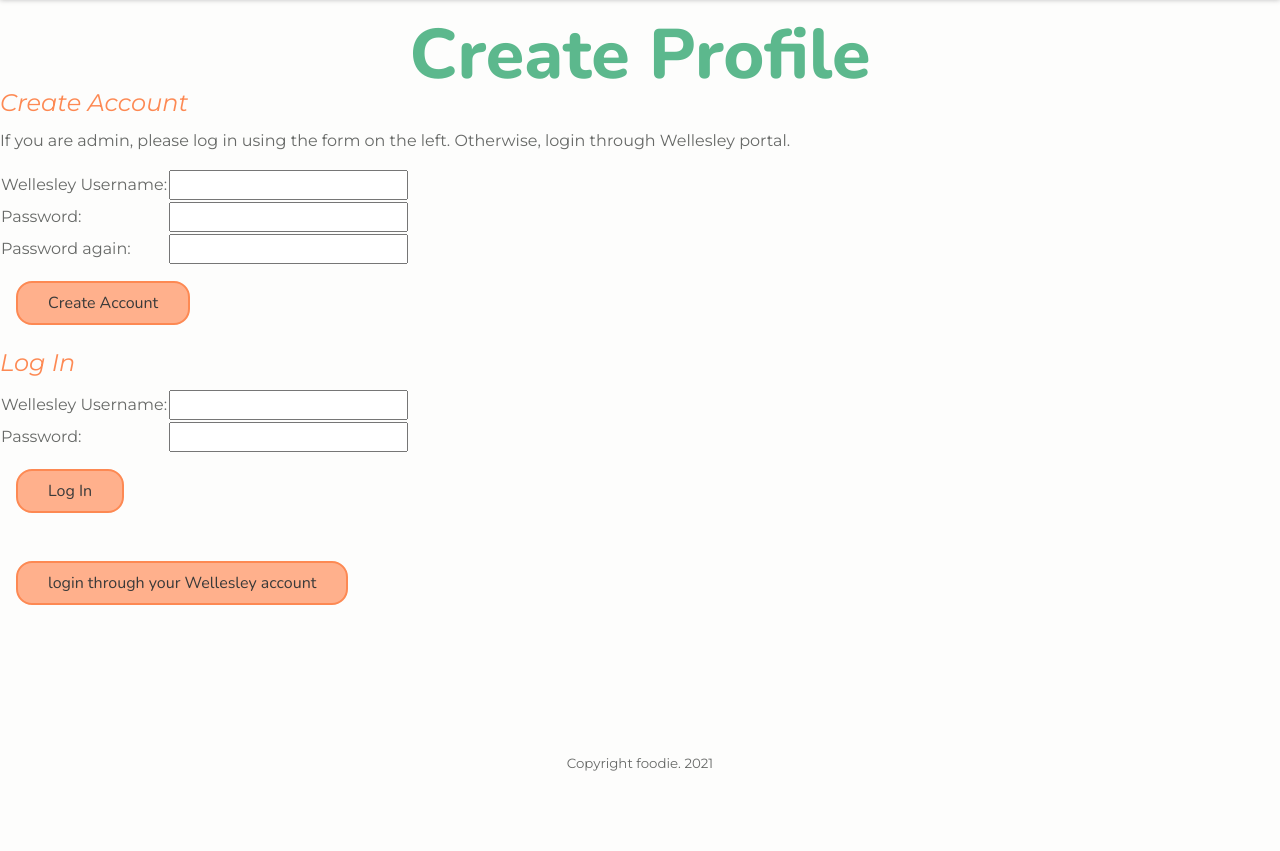
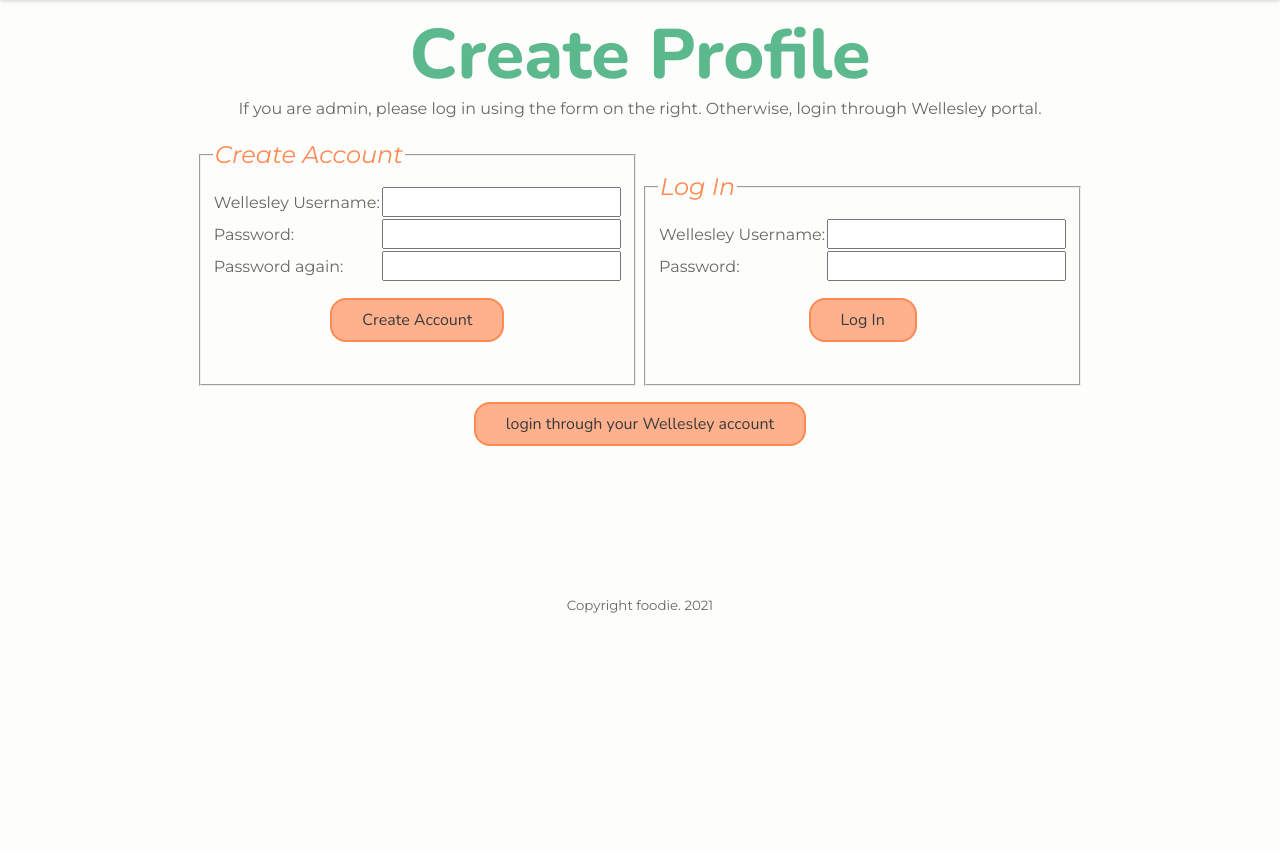
Before and after one commit to fangwenxia/foodie, a Flask app: page /user_login/ in a window 1280 px wide. Shown: the part 70-921 px from the top of the page. After the commit the page ends 683 px from the top, so only its background shows below. Run offline with Flask 2, Linux system fonts and the light colour scheme; a user stored in the database is signed in.

Commit message:
login blocks

```diff
--- a/app.py
+++ b/app.py
@@ -148,8 +148,17 @@ def food(fid):
 def updateFood(fid):
     conn = dbi.connect()
     if request.method == "GET":
-        item = menuUp.lookupFoodItem(conn, fid)
-        return render_template('foodUpdate.html', food = item, title = ("Update " + item["name"]))
+        try:
+            sessvalue = request.cookies.get('session')
+            username = session['CAS_USERNAME']
+            item = menuUp.lookupFoodItem(conn, fid)
+            return render_template('foodUpdate.html', food = item, title = ("Update " + item["name"]))
+        except:
+            flash("Please log in to update food")
+            return redirect(url_for("create"))
+
+
+
     elif request.form.get("submit") == "update":
         try:
             ingredients = request.form["ingredients"]
@@ -584,11 +593,15 @@ def reviews(fid):
     conn=dbi.connect()
     if request.method=='GET':
         # get the form to display
-        sessvalue = request.cookies.get('session')
-        username = session['CAS_USERNAME']
-        name=feed_queries.search_fid(conn,fid)['name']
-        title="Reviews"
-        return render_template('feed.html',title=title,name=name, fid = fid, username=username)
+        try:
+            sessvalue = request.cookies.get('session')
+            username = session['CAS_USERNAME']
+            name=feed_queries.search_fid(conn,fid)['name']
+            title="Reviews"
+            return render_template('feed.html',title=title,name=name, fid = fid, username=username)
+        except:
+            flash("Please log in to add a review")
+            return redirect(url_for("create"))
     else:
         # get the input form values from the submitted form
         sessvalue = request.cookies.get('session')
--- a/static/style.css
+++ b/static/style.css
@@ -56,6 +56,36 @@ h1 {
     text-align: center;
 }
 
+fieldset {
+    display: block;
+    margin-inline-start: 2px;
+    margin-inline-end: 2px;
+    padding-block-start: 0.35em;
+    padding-inline-start: 0.75em;
+    padding-inline-end: 0.75em;
+    padding-block-end: 0.625em;
+    min-inline-size: min-content;
+    border-width: 2px;
+    border-style: groove;
+    border-color: threedface;
+    border-image: initial;
+}
+
+.legend{
+    display: block;
+    padding-inline-start: 2px;
+    padding-inline-end: 2px;
+    border-width: initial;
+    border-style: none;
+    border-color: initial;
+    border-image: initial;
+    font-family: Montserrat;
+    color: var(--orange);
+    font-style: italic;
+    margin-top: -.5em;
+    width: auto;
+    float:inherit;
+}
 .sr-only{
     position:absolute;
     left:-10000px;
@@ -65,7 +95,7 @@ h1 {
     overflow:hidden;
  }
 
-#create_form {
+#create_forms {
     display: inline-block;
     /* text-align: center; */
 }
--- a/templates/create.html
+++ b/templates/create.html
@@ -10,11 +10,12 @@
 {% block content %}
 
 <h1>Create Profile</h1>
+<div class="login_forms" align=center>
+<p>If you are admin, please log in using the form on the right. Otherwise, login through Wellesley portal.</p>
 
-<form id="create_form" method="POST" action="{{url_for('create')}}"> <!--FIX THIS URL-->
-
-<legend>Create Account</legend>
-    <p>If you are admin, please log in using the form on the left. Otherwise, login through Wellesley portal.</p>
+<form id="create_forms" method="POST" action="{{url_for('create')}}"> <!--FIX THIS URL-->
+<fieldset class="fieldset">
+<legend class="legend">Create Account</legend>
     <table>
     <!-- <tr><td><label for="name" accesskey="n">Full Name:</label></td>
         <td><input type="text" name="name" id="name"></td></tr> -->
@@ -31,9 +32,12 @@
     <p> <input class='button' type='submit' value='Create Account'> </p>
 
 </form>
+</fieldset>
 
-<form id="login_form" method="POST" action="{{url_for('user_login')}}">
-<legend>Log In</legend>
+
+<form id="create_forms" method="POST" action="{{url_for('user_login')}}">
+<fieldset class="fieldset">
+<legend class="legend">Log In</legend>
         <table>
         <tr><td><label for="username" accesskey="u">Wellesley Username:</label></td>
             <td><input type="text" name="username" id="username"></td></tr>
@@ -42,7 +46,9 @@
             <td><input type="password" name="password" id="password"></td></tr>
         </table>
         <p> <input class='button' type='submit' value='Log In'> </p>
+</fieldset>
 </form>
+
 {% if username %}
 
 <form method="GET" action="{{url_for('cas.logout')}}">
@@ -56,3 +62,4 @@
 
 {% endif %}
 {% endblock %}
+</div>
```
